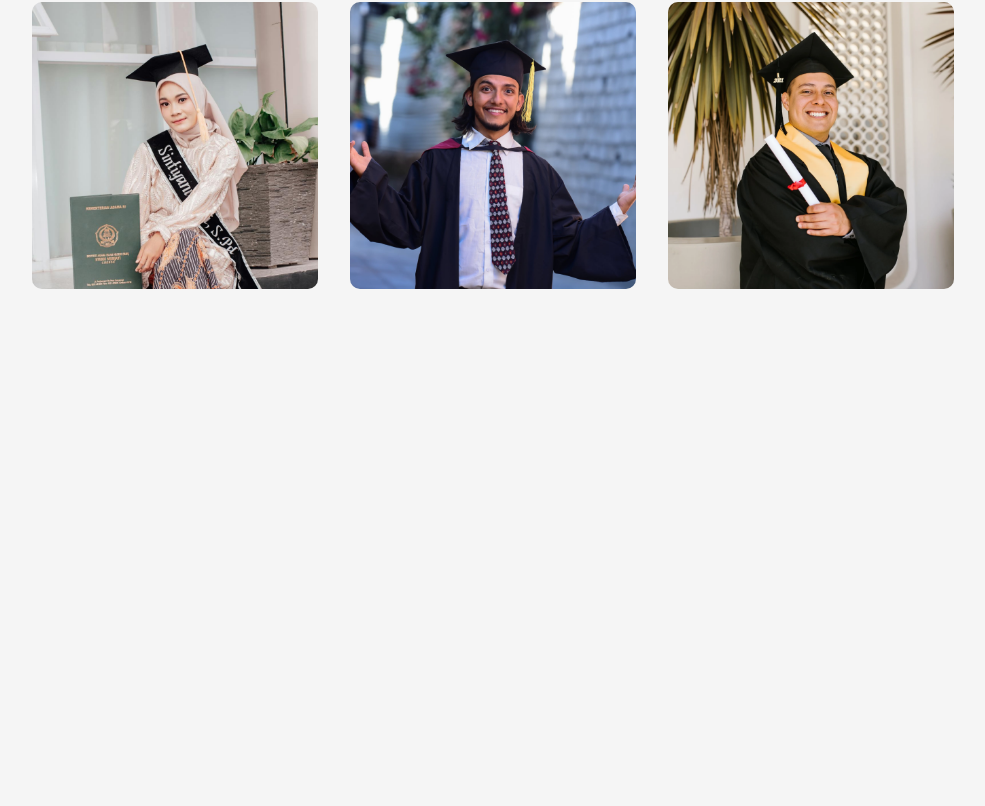
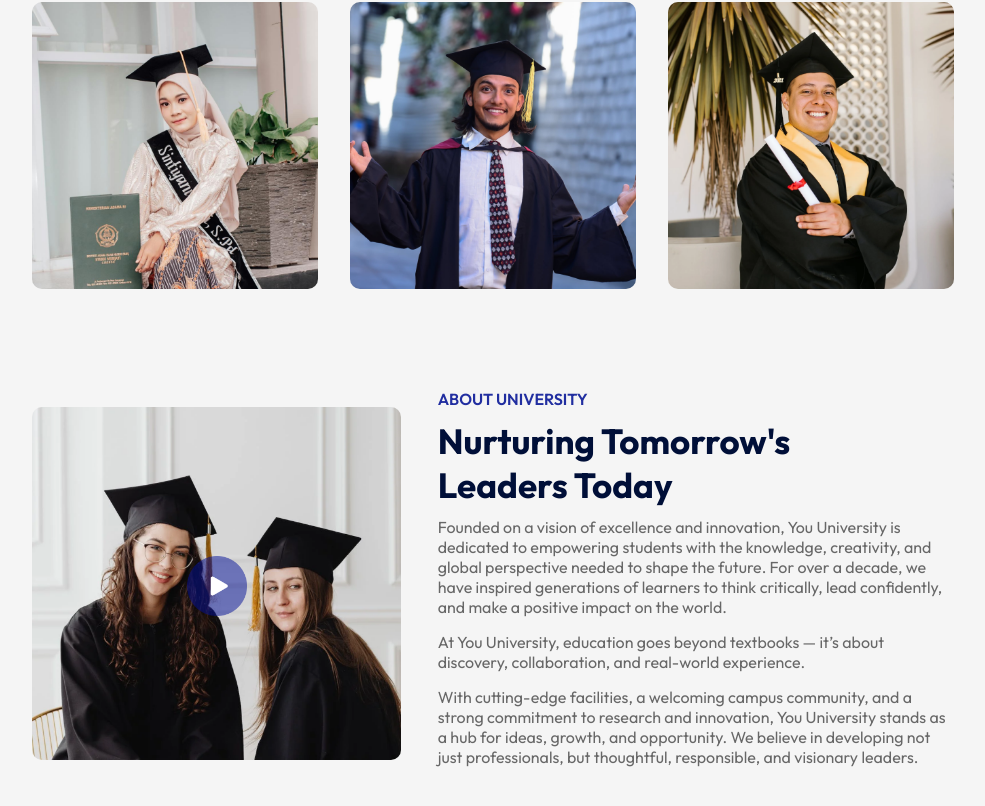
Before and after one commit to VladislavProhorov123/Edusity-react, a React app: page / in a window 1280 px wide. Shown: the part 1012-1818 px from the top of the page, without its empty margins (147-1132 px from the left). Before the commit the page ends 1381 px from the top, so only its background shows below. Built offline with nearby package versions, Linux system fonts and the light colour scheme; the HTML template or start-up script is replaced by a standard one.

Commit message:
Sticky navigation has been completed; a background appears when scrolling; an About University section has been created.

```diff
--- a/src/App.jsx
+++ b/src/App.jsx
@@ -3,6 +3,7 @@ import Navbar from './Components/Navbar/Navbar'
 import Hero from './Components/Hero/Hero'
 import Programs from './Components/Programs/Programs'
 import Title from './Components/Title/Title'
+import About from './Components/About/About'
 
 export default function App() {
   return (
@@ -10,8 +11,9 @@ export default function App() {
       <Navbar />
       <Hero />
       <div className="container">
-        <Title />
+        <Title subTitle='Our PROGRAM' title='What We Offer' />
         <Programs />
+        <About />
       </div>
 
     </div>
--- /dev/null
+++ b/src/Components/About/About.css
@@ -0,0 +1,46 @@
+.about {
+    margin: 100px auto;
+    display: flex;
+    align-items: center;
+    justify-content: space-between;
+    width: 90%;
+}
+
+.about-left {
+    flex-basis: 40%;
+    position: relative;
+}
+.about-right {
+    flex-basis: 56%;
+}
+
+.about-img {
+    width: 100%;
+    border-radius: 10px;
+}
+
+.play-icon {
+    width: 60px;
+    position: absolute;
+    top: 50%;
+    left: 50%;
+    transform: translate(-50%, -50%);
+}
+
+.about h3 {
+    font-weight: 600;
+    font-size: 16px;
+    color: #212EA0;
+}
+
+.about h2 {
+    font-size: 35px;
+    color: #000F38;
+    margin: 10px 0;
+    max-width: 400px;
+}
+
+.about p {
+    color: #676767;
+    margin-bottom: 15px;
+}
--- /dev/null
+++ b/src/Components/About/About.jsx
@@ -0,0 +1,38 @@
+import React from "react";
+import "./About.css";
+import about_img from "/src/assets/about.png";
+import play_icon from "/src/assets/play-icon.png";
+
+export default function About() {
+  return (
+    <div className="about">
+      <div className="about-left">
+        <img src={about_img} alt="" className="about-img" />
+        <img src={play_icon} alt="" className="play-icon" />
+      </div>
+
+      <div className="about-right">
+        <h3>ABOUT UNIVERSITY</h3>
+        <h2>Nurturing Tomorrow's Leaders Today</h2>
+        <p>
+          Founded on a vision of excellence and innovation, You University is
+          dedicated to empowering students with the knowledge, creativity, and
+          global perspective needed to shape the future. For over a decade, we
+          have inspired generations of learners to think critically, lead
+          confidently, and make a positive impact on the world.
+        </p>
+        <p>
+          At You University, education goes beyond textbooks — it’s about
+          discovery, collaboration, and real-world experience.
+        </p>
+        <p>
+          With cutting-edge facilities, a welcoming campus community, and a
+          strong commitment to research and innovation, You University stands as
+          a hub for ideas, growth, and opportunity. We believe in developing not
+          just professionals, but thoughtful, responsible, and visionary
+          leaders.
+        </p>
+      </div>
+    </div>
+  );
+}
--- a/src/Components/Navbar/Navbar.css
+++ b/src/Components/Navbar/Navbar.css
@@ -22,5 +22,9 @@ nav ul li {
     margin: 5px 20px;
     font-size: 16px;
     cursor: pointer;
+}
 
+.dark-nav {
+    background: #212EA0;
+    transition: 0.5s;
 }
--- a/src/Components/Navbar/Navbar.jsx
+++ b/src/Components/Navbar/Navbar.jsx
@@ -1,10 +1,16 @@
-import React from 'react'
+import React, { useEffect, useState } from 'react'
 import './Navbar.css'
 import logo from '/src/assets/logo.png'
 
 export default function Navbar() {
+  const [sticky, setSticky] =  useState(false)
+  useEffect(() => {
+    window.addEventListener('scroll', () => {
+      window.scrollY > 50 ? setSticky(true) : setSticky(false)
+    })
+  }, [])
   return (
-    <nav className='container'>
+    <nav className={`container ${sticky ? 'dark-nav' : '' }`}>
         <img src={logo} alt="" className='logo' />
         <ul>
             <li>Home</li>
--- a/src/Components/Title/Title.jsx
+++ b/src/Components/Title/Title.jsx
@@ -1,11 +1,11 @@
 import React from 'react'
 import './Title.css'
 
-export default function Title() {
+export default function Title({subTitle, title}) {
   return (
     <div className='title'>
-        <p>Our PROGRAM</p>
-        <h2>What We Offer</h2>
+        <p>{subTitle}</p>
+        <h2>{title}</h2>
     </div>
   )
 }
```
